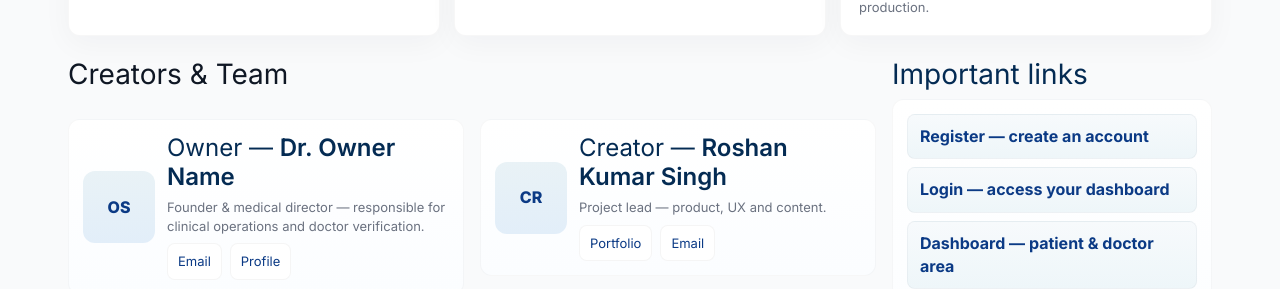
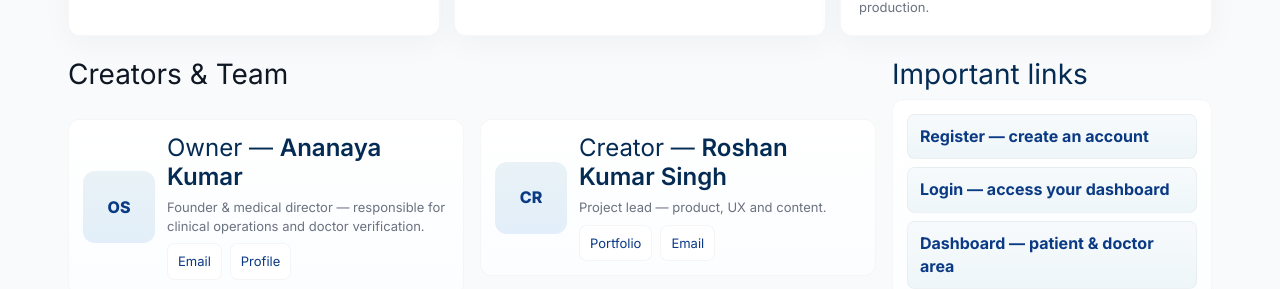
Before and after one commit to Roshans11/VAIDYA-2.0, a plain HTML site: page index.html in a window 1280 px wide. Shown: the part 1159-1448 px from the top of the page. Drawn offline with nearby package versions, Linux system fonts and the light colour scheme.

Commit message:
change owner

```diff
--- a/index.html
+++ b/index.html
@@ -296,7 +296,7 @@
             <div class="person">
               <div class="avatar" aria-hidden="true">OS</div>
               <div class="meta">
-                <h4>Owner — <span style="font-weight:600">Dr. Owner Name</span></h4>
+                <h4>Owner — <span style="font-weight:600">Ananaya Kumar</span></h4>
                 <p>Founder & medical director — responsible for clinical operations and doctor verification.</p>
                 <div class="creator-links">
                   <a href="mailto:owner@example.com" title="Email owner">Email</a>
```
